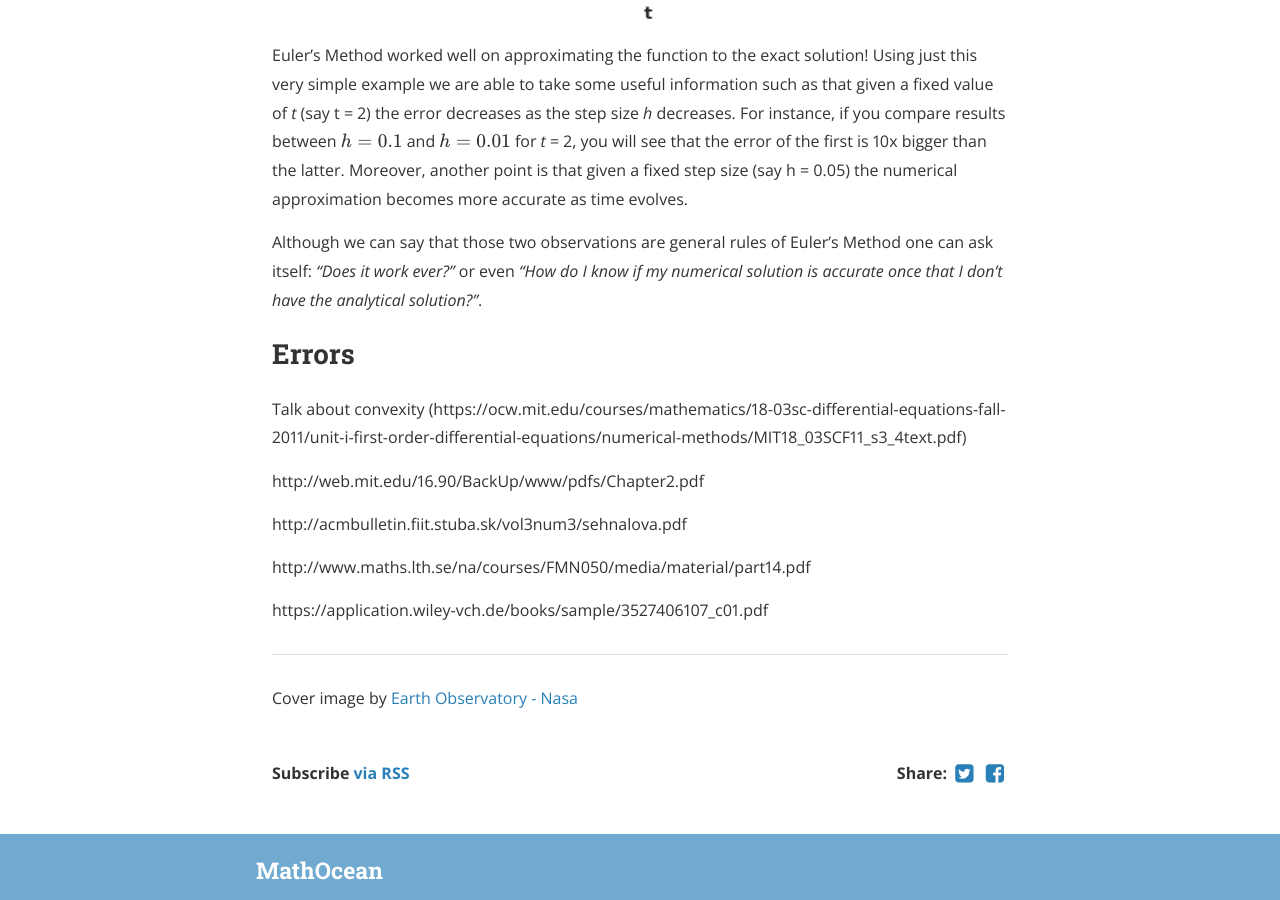
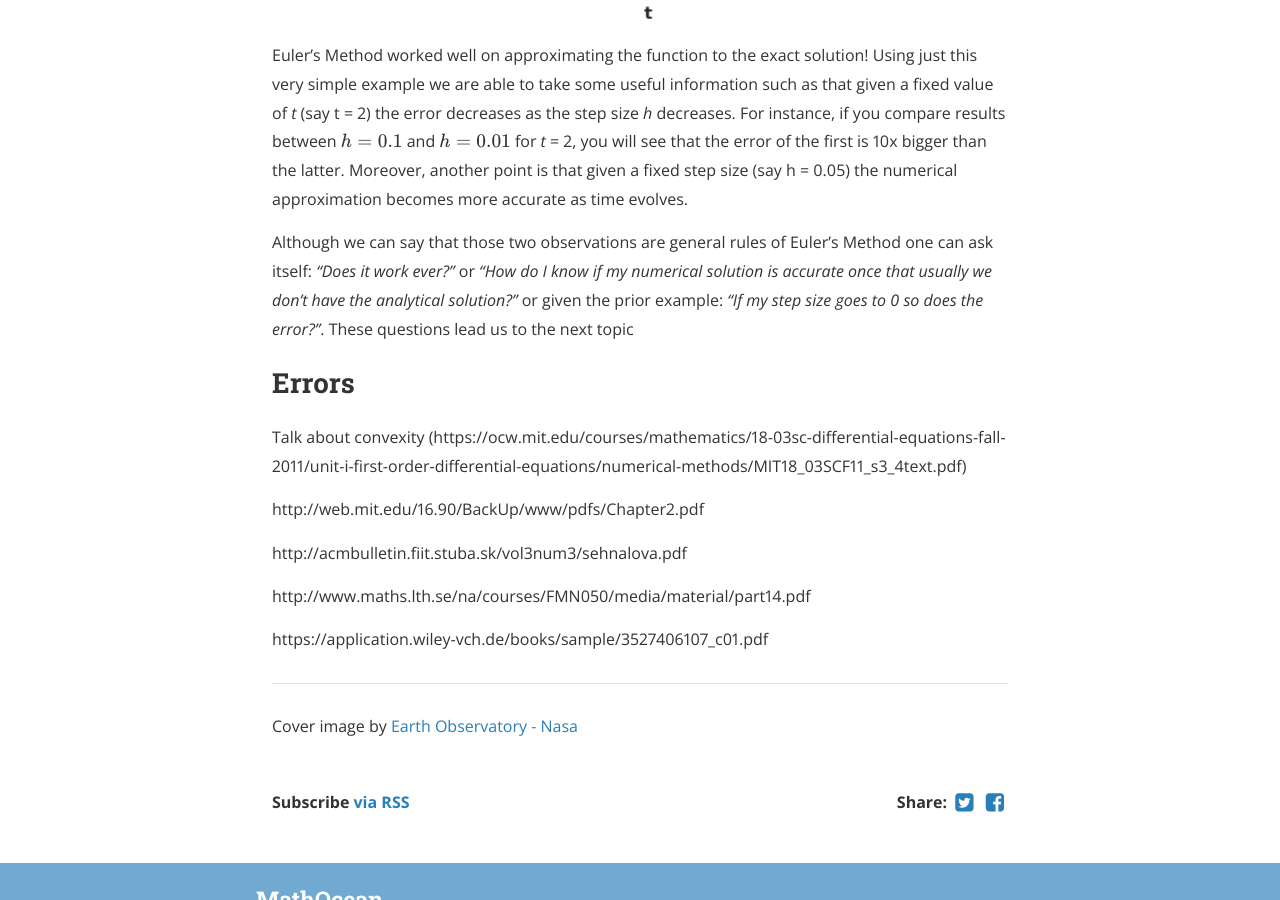
Before and after one commit to vic1309/lerofly, a Jekyll site: the page built from _posts/2019-06-12-euler.markdown, in a window 1280 px wide and 900 px high, scrolled down 4506 px. Built offline with Jekyll 4.4.1, drawn with Linux system fonts in a browser that asks for light colours; nearby versions of some CDN libraries; formulas are drawn with MathJax 3; a script that is not in the unit is left out.

Commit message:
Update 2019-06-12-euler.markdown

```diff
--- a/_posts/2019-06-12-euler.markdown
+++ b/_posts/2019-06-12-euler.markdown
@@ -155,7 +155,7 @@ Let's conclude this example!
 
 Euler's Method worked well on approximating the function to the exact solution! Using just this very simple example we are able to take some useful information such as that given a fixed value of *t* (say t = 2) the error decreases as the step size *h* decreases. For instance, if you compare results between $$h = 0.1$$ and $$h = 0.01$$ for *t* = 2, you will see that the error of the first is 10x bigger than the latter. Moreover, another point is that given a fixed step size (say h = 0.05) the numerical approximation becomes more accurate as time evolves.
 
-Although we can say that those two observations are general rules of Euler's Method one can ask itself: *"Does it work ever?"* or even *"How do I know if my numerical solution is accurate once that I don't have the analytical solution?"*.
+Although we can say that those two observations are general rules of Euler's Method one can ask itself: *"Does it work ever?"* or *"How do I know if my numerical solution is accurate once that usually we don't have the analytical solution?"* or given the prior example: *"If my step size goes to 0 so does the error?"*. These questions lead us to the next topic
 
 
 
```
